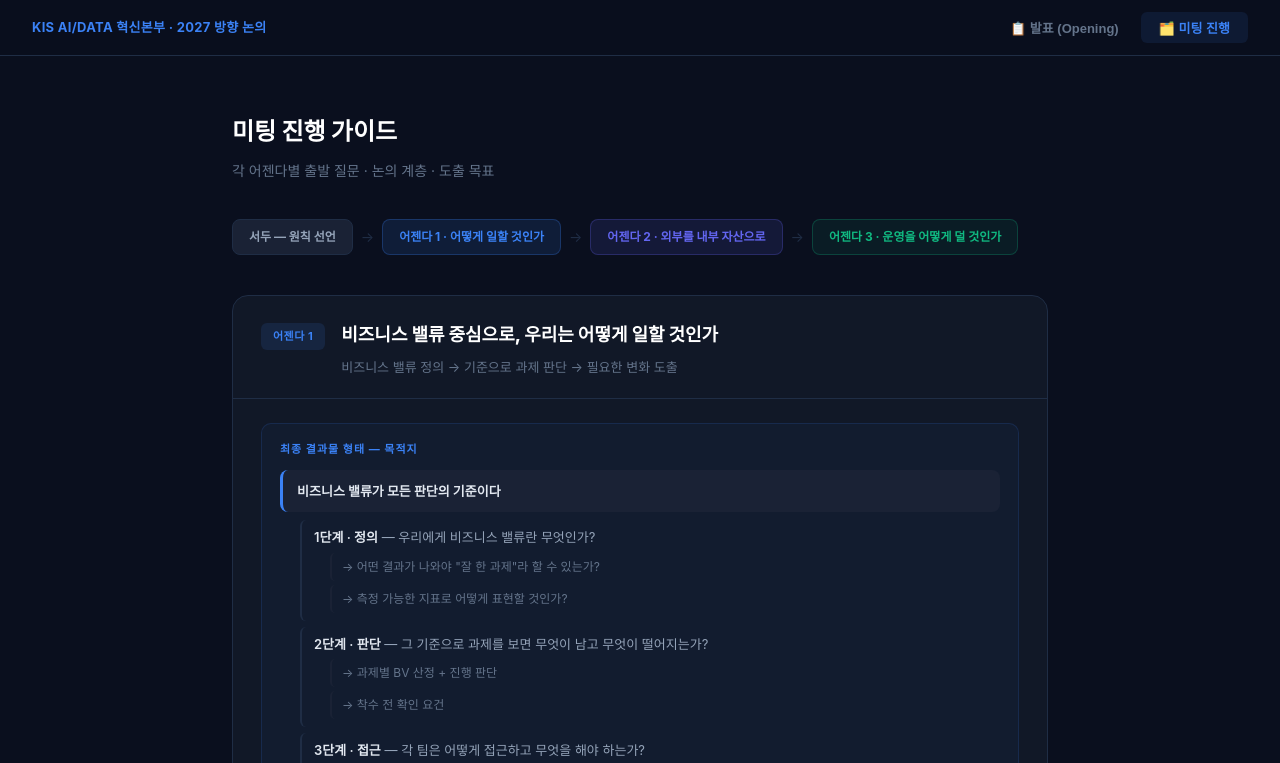
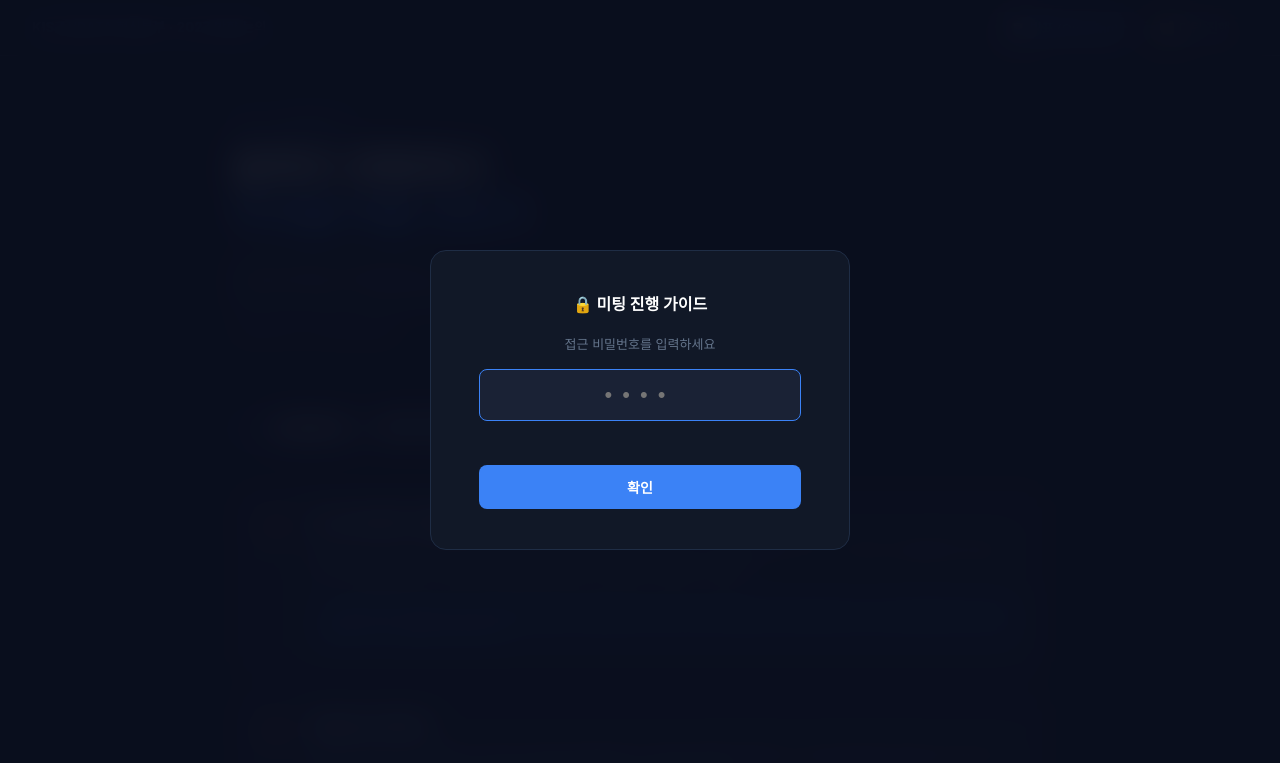
Before and after one commit to befree2000/plan-2027, a plain HTML site: page index.html in a window 1280 px wide. Both pictures are taken after a click on the button "🗂️ 미팅 진행". Shown: the top 763 px of the page. Drawn offline with Linux system fonts and the light colour scheme.

Commit message:
미팅 진행 패널 비밀번호 보호 추가 (2002)

```diff
--- a/index.html
+++ b/index.html
@@ -261,6 +261,35 @@
     font-size: 11px; font-weight: 700;
     display: flex; align-items: center; justify-content: center; flex-shrink: 0; margin-top: 2px;
   }
+
+  /* 비밀번호 오버레이 */
+  .pw-overlay {
+    display: none; position: fixed; inset: 0; z-index: 200;
+    background: rgba(10,15,30,0.92); backdrop-filter: blur(16px);
+    align-items: center; justify-content: center;
+  }
+  .pw-overlay.active { display: flex; }
+  .pw-box {
+    background: var(--surface); border: 1px solid var(--border);
+    border-radius: 16px; padding: 40px 48px; text-align: center;
+    display: flex; flex-direction: column; gap: 14px; min-width: 300px;
+  }
+  .pw-box h3 { font-size: 16px; font-weight: 700; color: #fff; }
+  .pw-box p { font-size: 13px; color: var(--text-muted); }
+  .pw-input {
+    background: var(--surface2); border: 1px solid var(--border);
+    border-radius: 8px; padding: 12px 16px; color: var(--text);
+    font-size: 22px; text-align: center; letter-spacing: 10px;
+    outline: none; width: 100%;
+  }
+  .pw-input:focus { border-color: var(--accent); }
+  .pw-btn {
+    background: var(--accent); color: #fff; border: none;
+    border-radius: 8px; padding: 12px; font-size: 14px; font-weight: 700;
+    cursor: pointer; transition: opacity 0.15s;
+  }
+  .pw-btn:hover { opacity: 0.85; }
+  .pw-error { font-size: 12px; color: var(--red); min-height: 16px; }
 
   /* 프로토타이핑 섹션 */
   .proto-section {
@@ -713,14 +742,54 @@
 </div>
 </div>
 
+<div class="pw-overlay" id="pw-overlay">
+  <div class="pw-box">
+    <h3>🔒 미팅 진행 가이드</h3>
+    <p>접근 비밀번호를 입력하세요</p>
+    <input class="pw-input" type="password" id="pw-input" maxlength="4" placeholder="••••" />
+    <div class="pw-error" id="pw-error"></div>
+    <button class="pw-btn" onclick="checkPw()">확인</button>
+  </div>
+</div>
+
 <script>
+let meetingUnlocked = false;
+let pendingBtn = null;
+
 function go(id, btn) {
+  if (id === 'meeting' && !meetingUnlocked) {
+    pendingBtn = btn;
+    document.getElementById('pw-overlay').classList.add('active');
+    document.getElementById('pw-input').value = '';
+    document.getElementById('pw-error').textContent = '';
+    setTimeout(() => document.getElementById('pw-input').focus(), 100);
+    return;
+  }
   document.querySelectorAll('.panel').forEach(p => p.classList.remove('active'));
   document.querySelectorAll('.nav-tab').forEach(t => t.classList.remove('active'));
   document.getElementById('panel-' + id).classList.add('active');
   if (btn && btn.classList) btn.classList.add('active');
   window.scrollTo({ top: 0, behavior: 'smooth' });
 }
+
+function checkPw() {
+  const val = document.getElementById('pw-input').value;
+  if (val === '2002') {
+    meetingUnlocked = true;
+    document.getElementById('pw-overlay').classList.remove('active');
+    go('meeting', pendingBtn);
+  } else {
+    document.getElementById('pw-error').textContent = '비밀번호가 맞지 않습니다';
+    document.getElementById('pw-input').value = '';
+    document.getElementById('pw-input').focus();
+  }
+}
+
+document.addEventListener('DOMContentLoaded', () => {
+  document.getElementById('pw-input').addEventListener('keydown', (e) => {
+    if (e.key === 'Enter') checkPw();
+  });
+});
 </script>
 </body>
 </html>
```
